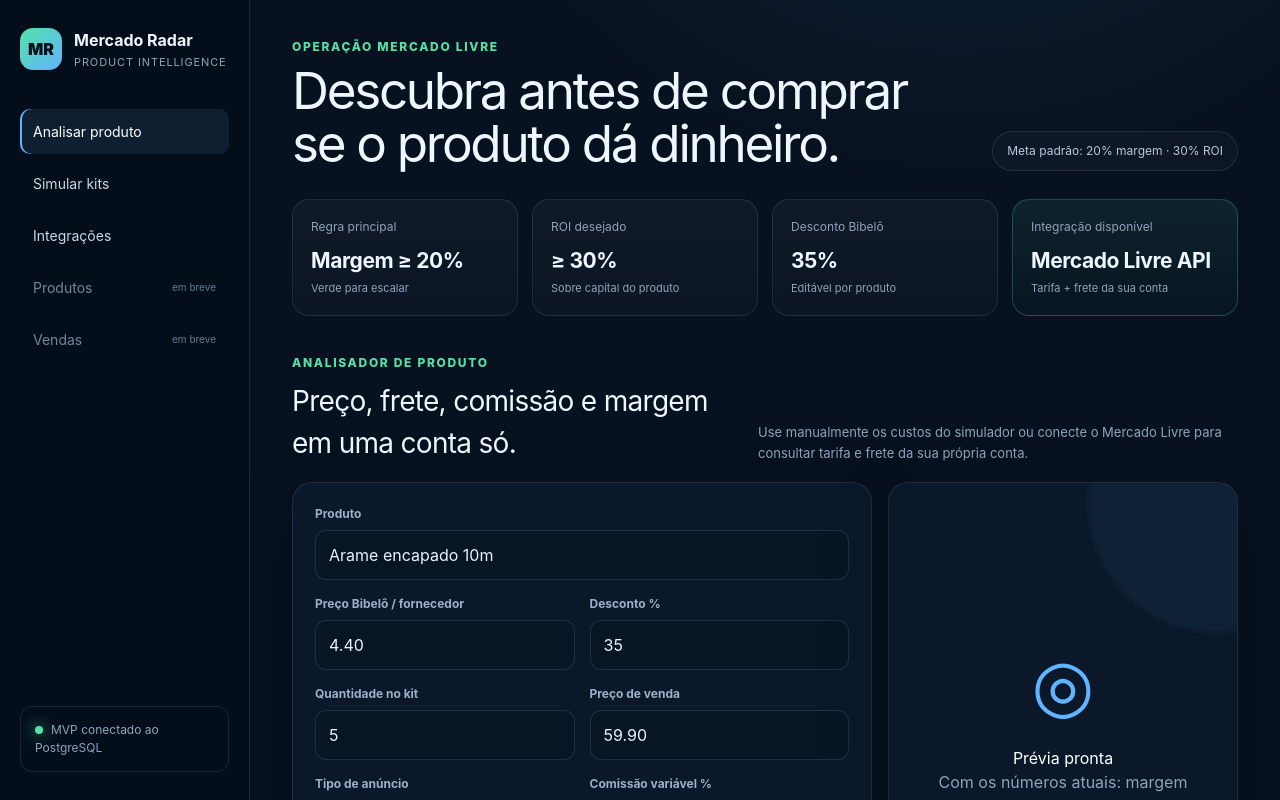
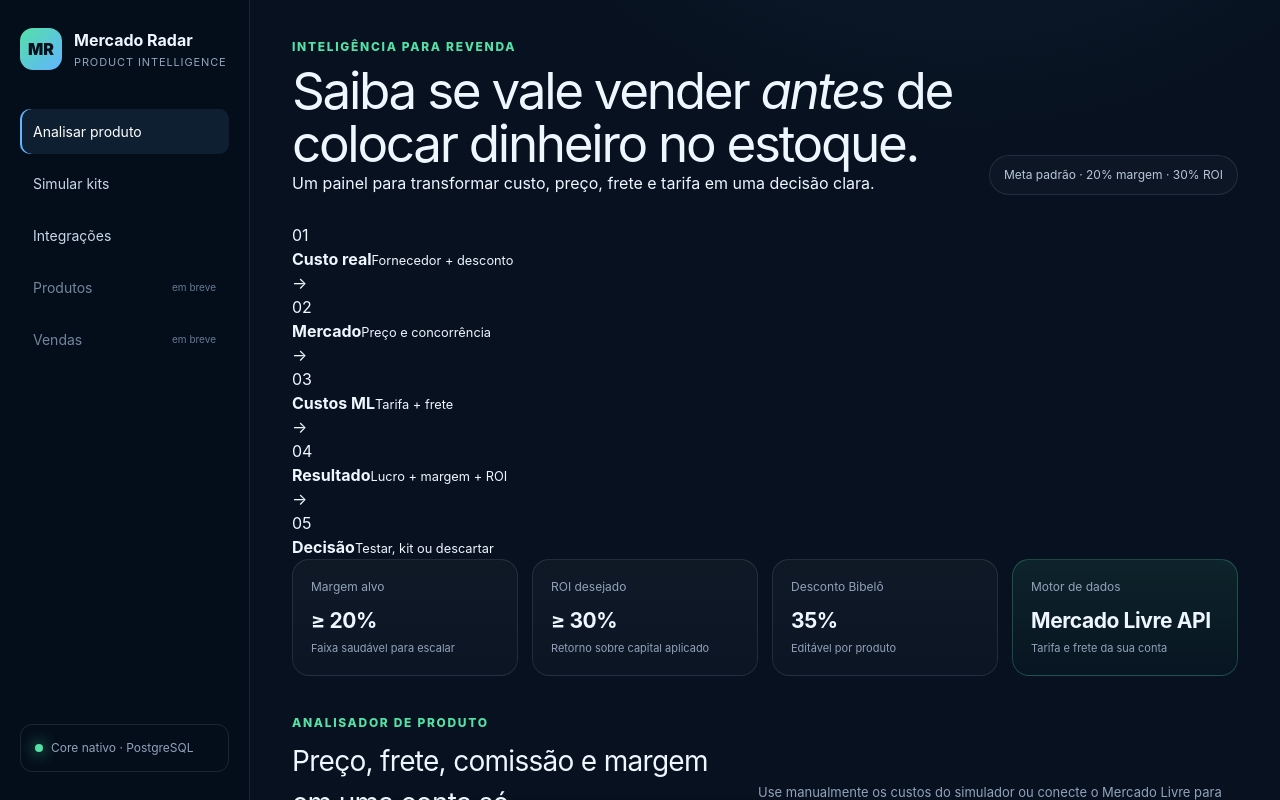
Before and after one commit to Brunohvg/mercado-radar, a Next.js app: page / in a window 1280 px wide. Shown: the top 800 px of the page. Built offline with nearby package versions, Linux system fonts and the light colour scheme; no server answers; the database is empty.

Commit message:
ui: establish visual-first dashboard language

```diff
--- a/app/page.tsx
+++ b/app/page.tsx
@@ -1,5 +1,13 @@
 import { MercadoLivreIntegration } from "@/components/mercado-livre-integration";
 import { ProductAnalyzer } from "@/components/product-analyzer";
+
+const flow = [
+  ["01", "Custo real", "Fornecedor + desconto"],
+  ["02", "Mercado", "Preço e concorrência"],
+  ["03", "Custos ML", "Tarifa + frete"],
+  ["04", "Resultado", "Lucro + margem + ROI"],
+  ["05", "Decisão", "Testar, kit ou descartar"],
+];
 
 export default function Home() {
   return (
@@ -23,29 +31,45 @@
 
         <div className="sidebar-foot">
           <span className="status-dot" />
-          MVP conectado ao PostgreSQL
+          Core nativo · PostgreSQL
         </div>
       </aside>
 
       <section className="content">
         <header className="topbar">
           <div>
-            <p className="eyebrow">Operação Mercado Livre</p>
-            <h1>Descubra antes de comprar se o produto dá dinheiro.</h1>
+            <p className="eyebrow">Inteligência para revenda</p>
+            <h1>Saiba se vale vender <em>antes</em> de colocar dinheiro no estoque.</h1>
+            <p className="hero-copy">
+              Um painel para transformar custo, preço, frete e tarifa em uma decisão clara.
+            </p>
           </div>
-          <div className="pill">Meta padrão: 20% margem · 30% ROI</div>
+          <div className="pill">Meta padrão · 20% margem · 30% ROI</div>
         </header>
+
+        <section className="decision-flow" aria-label="Fluxo de decisão">
+          {flow.map(([number, title, description], index) => (
+            <div className="flow-step" key={title}>
+              <span className="flow-number">{number}</span>
+              <div>
+                <strong>{title}</strong>
+                <small>{description}</small>
+              </div>
+              {index < flow.length - 1 && <span className="flow-arrow">→</span>}
+            </div>
+          ))}
+        </section>
 
         <section className="summary-grid">
           <article className="metric-card">
-            <span>Regra principal</span>
-            <strong>Margem ≥ 20%</strong>
-            <small>Verde para escalar</small>
+            <span>Margem alvo</span>
+            <strong>≥ 20%</strong>
+            <small>Faixa saudável para escalar</small>
           </article>
           <article className="metric-card">
             <span>ROI desejado</span>
             <strong>≥ 30%</strong>
-            <small>Sobre capital do produto</small>
+            <small>Retorno sobre capital aplicado</small>
           </article>
           <article className="metric-card">
             <span>Desconto Bibelô</span>
@@ -53,9 +77,9 @@
             <small>Editável por produto</small>
           </article>
           <article className="metric-card accent">
-            <span>Integração disponível</span>
+            <span>Motor de dados</span>
             <strong>Mercado Livre API</strong>
-            <small>Tarifa + frete da sua conta</small>
+            <small>Tarifa e frete da sua conta</small>
           </article>
         </section>
 
```
